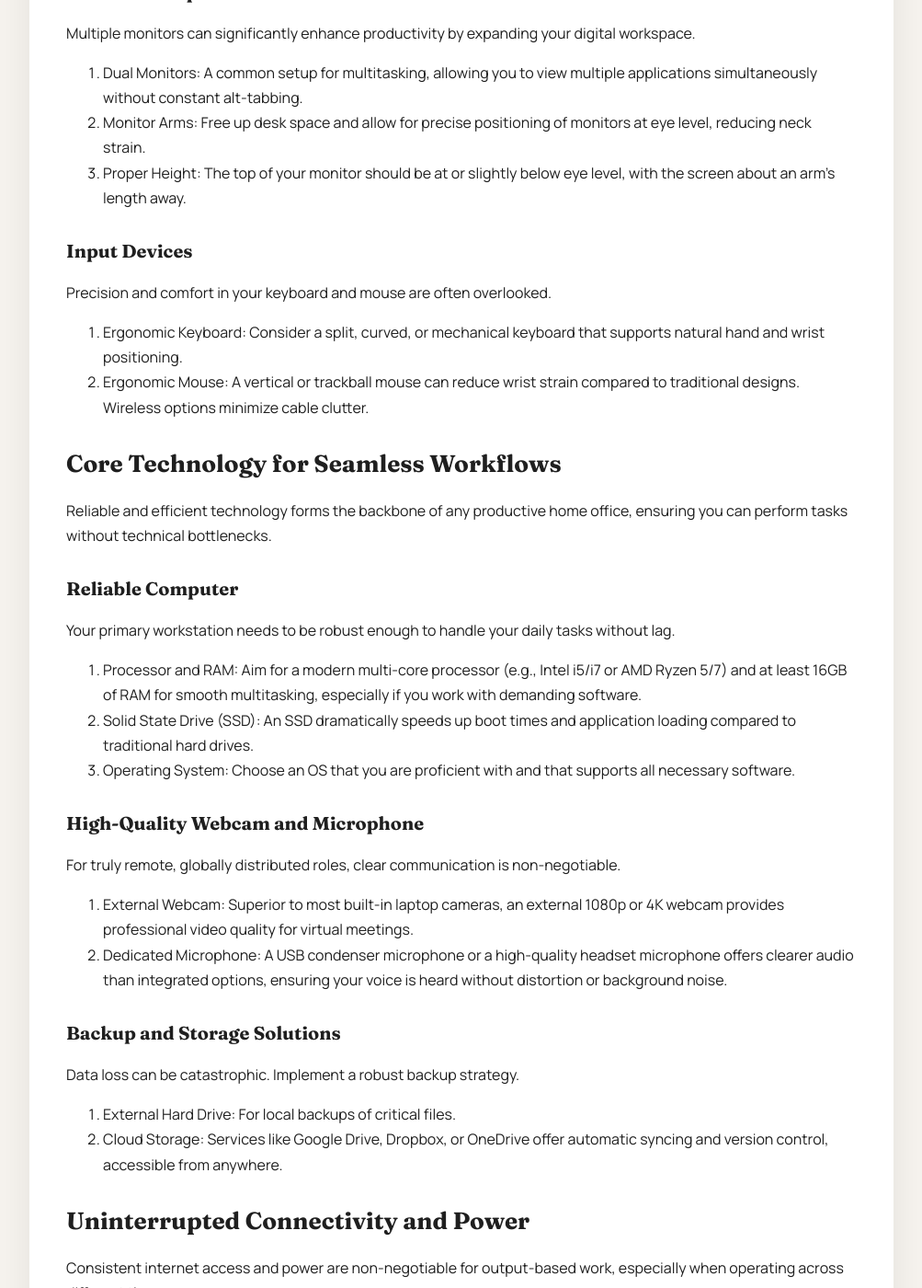
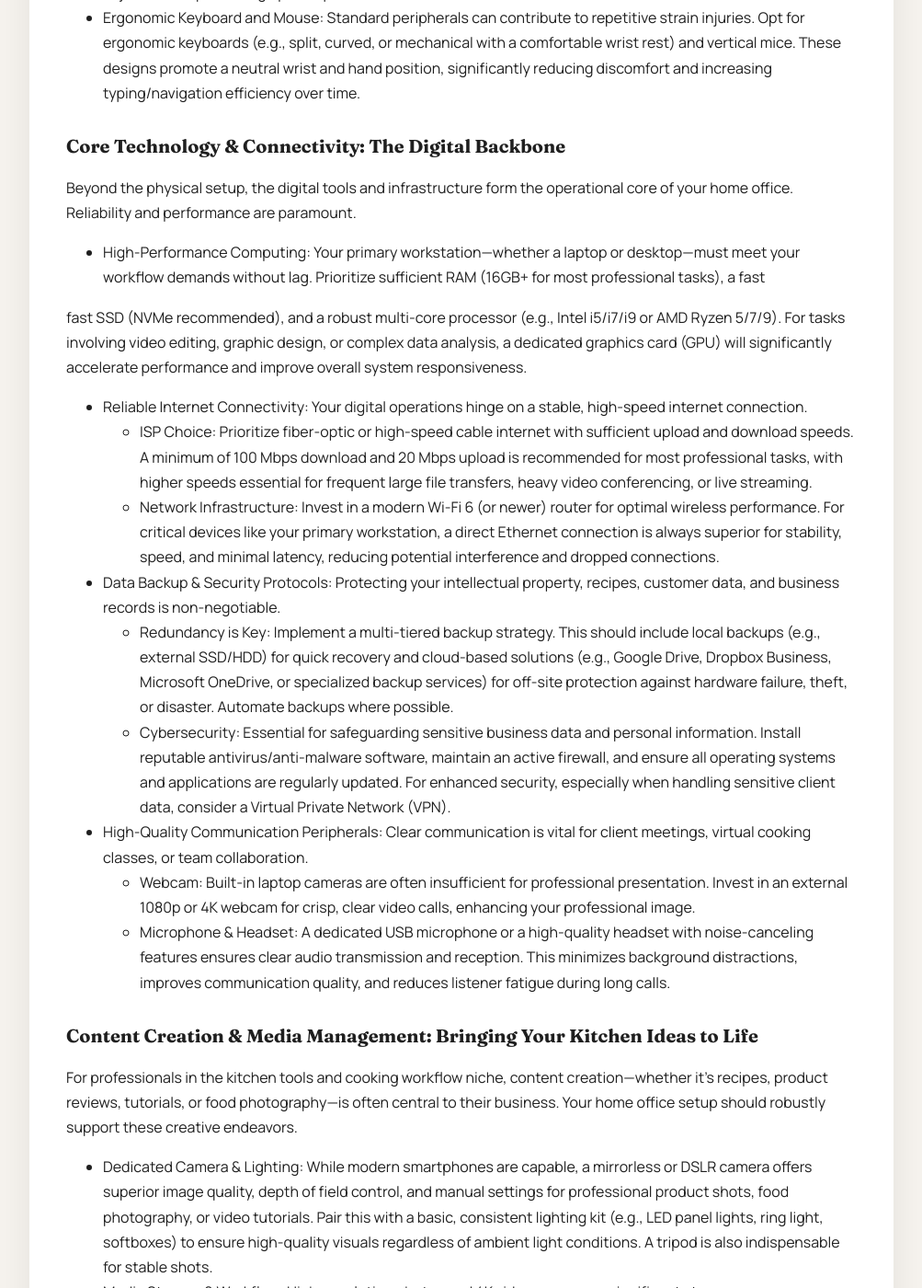
Before and after one commit to ironaclaw/ironaclaw.github.io, a Jekyll site: the page built from _posts/2026-02-22-home-office-productivity-essentials.md, in a window 1280 px wide and 1400 px high, scrolled down 1121 px. Shown: the whole window at 92% size, without its empty margins (138-1141 px from the left). Built offline with Jekyll 4.4.1, drawn with Linux system fonts in a browser that asks for light colours; some of the changed text lies outside the part shown.

Commit message:
Add 2026-02-22-home-office-productivity-essentials.md

```diff
--- a/_posts/2026-02-22-home-office-productivity-essentials.md
+++ b/_posts/2026-02-22-home-office-productivity-essentials.md
@@ -9,181 +9,50 @@ keywords: []
 model_used: gemini-2.5-flash
 ---
 
-# Home Office Productivity Essentials for Freelancers
+# Maximizing Efficiency: Essential Tools for a Productive Home Office
 
-For freelancers and small business owners, a home office isn't just a convenience; it's the operational core of your enterprise. Optimizing this space for peak productivity is not merely about comfort, but about ensuring consistent output, maintaining focus, and sustaining a professional presence. A truly effective remote setup enables you to meet output-based expectations, manage projects across various time zones, and ultimately, maximize your earning potential and work-life balance. This guide outlines the essential components for building a home office that fosters efficiency and long-term success.
+The shift to remote work has transformed professional landscapes, making a well-equipped home office not just a convenience but a necessity for sustained productivity. For US-based consumers and small business owners, optimizing this space is crucial for maintaining focus, efficiency, and well-being. This guide outlines the fundamental tools and strategies required to build a home office environment that fosters peak performance, moving beyond basic setups to truly enhance
 
-## The Foundation: Ergonomics and Comfort
+...your capacity for sustained productivity and professional well-being. This guide delves into specific tools and strategies that elevate a home office from functional to truly high-performing.
 
-Your physical comfort directly impacts your ability to sustain focus and avoid fatigue. Investing in ergonomic essentials is a proactive step against strain and a direct investment in your long-term productivity.
+### Ergonomic Foundations: Investing in Your Physical Well-being
 
-### Ergonomic Chair
+A productive home office begins with a foundation of physical comfort and health. Prolonged periods of sitting or repetitive motions without proper support lead to fatigue, pain, and reduced focus.
 
-A high-quality ergonomic chair is paramount. Look for models with adjustable lumbar support, armrests, seat height, and tilt functions. Proper adjustment ensures your feet are flat on the floor, knees at a 90-degree angle, and lower back supported, preventing discomfort and promoting better posture during long work sessions.
+*   The Ergonomic Chair: This is not a luxury but a necessity. Look for chairs with adjustable lumbar support, seat depth, armrest height, and tilt mechanisms. These features allow for personalized adjustments, maintaining proper spinal alignment and reducing strain on the back, neck, and shoulders. Prioritize models with breathable materials for comfort during long sessions.
+*   Adjustable Standing Desk: Integrating movement throughout the workday is crucial. An electric sit-stand desk enables seamless transitions between sitting and standing, improving circulation, reducing sedentary behavior, and often boosting alertness. Ensure the desk is stable at all heights and can accommodate your equipment load.
+*   Monitor Setup: Position your primary monitor at arm's length, with the top of the screen at or slightly below eye level. For dual monitors, ensure they are seamlessly aligned to minimize neck rotation. VESA-compatible monitor arms are highly recommended; they free up desk space and allow for precise height, tilt, and swivel adjustments, promoting optimal posture.
+*   Ergonomic Keyboard and Mouse: Standard peripherals can contribute to repetitive strain injuries. Opt for ergonomic keyboards (e.g., split, curved, or mechanical with a comfortable wrist rest) and vertical mice. These designs promote a neutral wrist and hand position, significantly reducing discomfort and increasing typing/navigation efficiency over time.
 
-### Adjustable Desk
+### Core Technology & Connectivity: The Digital Backbone
 
-An adjustable standing desk allows you to alternate between sitting and standing throughout the day. This reduces sedentary time, improves circulation, and can alleviate back pain. Even if you primarily sit, a desk at the correct height for your body is crucial for wrist and arm comfort.
+Beyond the physical setup, the digital tools and infrastructure form the operational core of your home office. Reliability and performance are paramount.
 
-### Monitor Setup
+*   High-Performance Computing: Your primary workstation—whether a laptop or desktop—must meet your workflow demands without lag. Prioritize sufficient RAM (16GB+ for most professional tasks), a fast
 
-Multiple monitors can significantly enhance productivity by expanding your digital workspace.
-1.  Dual Monitors: A common setup for multitasking, allowing you to view multiple applications simultaneously without constant alt-tabbing.
-2.  Monitor Arms: Free up desk space and allow for precise positioning of monitors at eye level, reducing neck strain.
-3.  Proper Height: The top of your monitor should be at or slightly below eye level, with the screen about an arm's length away.
+fast SSD (NVMe recommended), and a robust multi-core processor (e.g., Intel i5/i7/i9 or AMD Ryzen 5/7/9). For tasks involving video editing, graphic design, or complex data analysis, a dedicated graphics card (GPU) will significantly accelerate performance and improve overall system responsiveness.
 
-### Input Devices
+*   Reliable Internet Connectivity: Your digital operations hinge on a stable, high-speed internet connection.
+    *   ISP Choice: Prioritize fiber-optic or high-speed cable internet with sufficient upload and download speeds. A minimum of 100 Mbps download and 20 Mbps upload is recommended for most professional tasks, with higher speeds essential for frequent large file transfers, heavy video conferencing, or live streaming.
+    *   Network Infrastructure: Invest in a modern Wi-Fi 6 (or newer) router for optimal wireless performance. For critical devices like your primary workstation, a direct Ethernet connection is always superior for stability, speed, and minimal latency, reducing potential interference and dropped connections.
+*   Data Backup & Security Protocols: Protecting your intellectual property, recipes, customer data, and business records is non-negotiable.
+    *   Redundancy is Key: Implement a multi-tiered backup strategy. This should include local backups (e.g., external SSD/HDD) for quick recovery and cloud-based solutions (e.g., Google Drive, Dropbox Business, Microsoft OneDrive, or specialized backup services) for off-site protection against hardware failure, theft, or disaster. Automate backups where possible.
+    *   Cybersecurity: Essential for safeguarding sensitive business data and personal information. Install reputable antivirus/anti-malware software, maintain an active firewall, and ensure all operating systems and applications are regularly updated. For enhanced security, especially when handling sensitive client data, consider a Virtual Private Network (VPN).
+*   High-Quality Communication Peripherals: Clear communication is vital for client meetings, virtual cooking classes, or team collaboration.
+    *   Webcam: Built-in laptop cameras are often insufficient for professional presentation. Invest in an external 1080p or 4K webcam for crisp, clear video calls, enhancing your professional image.
+    *   Microphone & Headset: A dedicated USB microphone or a high-quality headset with noise-canceling features ensures clear audio transmission and reception. This minimizes background distractions, improves communication quality, and reduces listener fatigue during long calls.
 
-Precision and comfort in your keyboard and mouse are often overlooked.
-1.  Ergonomic Keyboard: Consider a split, curved, or mechanical keyboard that supports natural hand and wrist positioning.
-2.  Ergonomic Mouse: A vertical or trackball mouse can reduce wrist strain compared to traditional designs. Wireless options minimize cable clutter.
+### Content Creation & Media Management: Bringing Your Kitchen Ideas to Life
 
-## Core Technology for Seamless Workflows
+For professionals in the kitchen tools and cooking workflow niche, content creation—whether it's recipes, product reviews, tutorials, or food photography—is often central to their business. Your home office setup should robustly support these creative endeavors.
 
-Reliable and efficient technology forms the backbone of any productive home office, ensuring you can perform tasks without technical bottlenecks.
-
-### Reliable Computer
-
-Your primary workstation needs to be robust enough to handle your daily tasks without lag.
-1.  Processor and RAM: Aim for a modern multi-core processor (e.g., Intel i5/i7 or AMD Ryzen 5/7) and at least 16GB of RAM for smooth multitasking, especially if you work with demanding software.
-2.  Solid State Drive (SSD): An SSD dramatically speeds up boot times and application loading compared to traditional hard drives.
-3.  Operating System: Choose an OS that you are proficient with and that supports all necessary software.
-
-### High-Quality Webcam and Microphone
-
-For truly remote, globally distributed roles, clear communication is non-negotiable.
-1.  External Webcam: Superior to most built-in laptop cameras, an external 1080p or 4K webcam provides professional video quality for virtual meetings.
-2.  Dedicated Microphone: A USB condenser microphone or a high-quality headset microphone offers clearer audio than integrated options, ensuring your voice is heard without distortion or background noise.
-
-### Backup and Storage Solutions
-
-Data loss can be catastrophic. Implement a robust backup strategy.
-1.  External Hard Drive: For local backups of critical files.
-2.  Cloud Storage: Services like Google Drive, Dropbox, or OneDrive offer automatic syncing and version control, accessible from anywhere.
-
-## Uninterrupted Connectivity and Power
-
-Consistent internet access and power are non-negotiable for output-based work, especially when operating across different time zones.
-
-### Robust Internet Connection
-
-Your internet service is your lifeline.
-1.  High-Speed Plan: Invest in the fastest and most reliable internet plan available in your area. Fiber optic is ideal.
-2.  Backup Internet: Consider a secondary internet source, such as a mobile hotspot or a separate DSL/cable line, for critical tasks during outages.
-
-### Power Backup (UPS)
-
-An Uninterruptible Power Supply (UPS) provides battery backup during power fluctuations or outages. This allows you to save your work and safely shut down equipment, preventing data loss and hardware damage.
-
-### Network Reliability
-
-A stable internal network ensures consistent connectivity.
-1.  Ethernet Connection: Whenever possible, connect your primary workstation directly to your router via an Ethernet cable for the most stable and fastest connection.
-2.  Modern Router: Upgrade to a Wi-Fi 6 or newer router for improved speed and coverage if relying on wireless.
-
-## Essential Software and Digital Tools
-
-Beyond hardware, the right software stack streamlines workflows and enhances collaboration.
-
-### Communication Platforms
-
-Effective communication is key to remote collaboration.
-1.  Team Chat: Slack, Microsoft Teams, or similar platforms for instant messaging and group discussions.
-2.  Video Conferencing: Zoom, Google Meet, or Webex for virtual meetings and client calls.
-
-### Project Management and Task Tracking
-
-Keep projects on track and tasks organized.
-1.  Project Management Software: Tools like Asana, Trello, or Monday.com help manage tasks, deadlines, and team collaboration.
-2.  Note-Taking Apps: Evernote or Notion for capturing ideas, organizing research, and creating documentation.
-
-### Cloud Storage and Collaboration
-
-Facilitate seamless sharing and co-editing of documents.
-1.  Document Suites Opt for cloud-based platforms like Google Workspace or Microsoft 365 to ensure real-time synchronization, version control, and accessibility from any device. This centralizes your work, making it easy to manage projects and collaborate efficiently with clients or team members.
-
-1.  Document Suites: Google Workspace (Docs, Sheets, Slides) and Microsoft 365 (Word, Excel, PowerPoint) offer robust, cloud-based applications for creating, editing, and sharing documents, spreadsheets, and presentations. Their real-time collaboration features are essential for team projects.
-2.  General Cloud Storage: Beyond document suites, dedicated cloud storage services like Dropbox, Google Drive, or OneDrive provide secure repositories for all types of files, ensuring accessibility and version control.
-
-## Security and Data Protection
-
-Protecting your data and client information is paramount. A comprehensive security strategy safeguards your operations and reputation.
-
-### Virtual Private Network (VPN)
-
-A VPN encrypts your internet connection, protecting your data, especially when using public Wi-Fi networks. This is crucial for maintaining confidentiality and preventing unauthorized access to sensitive information.
-
-### Password Management
-
-Use a reputable password manager (e.g., LastPass, 1Password, Bitwarden) to generate and store strong, unique passwords for all your accounts. This mitigates the risk of data breaches from weak or reused passwords.
-
-### Backup Solutions
-
-Regularly back up all critical files.
-1.  Cloud Backups: Services like Backblaze or Carbonite provide automated, continuous cloud backups.
-2.  Local Backups: Maintain an external hard drive for periodic local backups, offering an additional layer of protection.
-
-### Antivirus and Malware Protection
-
-Install and maintain up-to-date antivirus and anti-malware software on all your devices. Regularly scan your systems to detect and remove threats, preventing data corruption or theft.
-
-## Financial Management and Invoicing
-
-Efficient financial management is critical for a sustainable freelance business.
-
-### Accounting Software
-
-Dedicated accounting software simplifies income and expense tracking, tax preparation, and financial reporting.
-1.  Freelancer-Specific: Tools like QuickBooks Self-Employed or FreshBooks are tailored for freelancers, offering invoicing, expense tracking, and tax categorization.
-2.  Broader Solutions: Wave Accounting offers free accounting, invoicing, and receipt tracking for small businesses.
-
-### Invoicing Tools
-
-Streamline the billing process with professional invoicing software.
-1.  Integrated Options: Many accounting platforms include invoicing features.
-2.  Stand-alone: Tools like Harvest or Zoho Invoice provide customizable templates, automated reminders, and payment tracking.
-
-### Payment Gateways
-
-Offer diverse and secure payment options to clients. Integrate reputable payment gateways like Stripe, PayPal, or Square directly into your invoices or website for seamless transactions.
-
-## Time Management and Productivity Tools
-
-Optimizing your time is directly linked to your output and profitability.
-
-### Time Tracking Software
-
-Accurately track billable hours and project time. Tools like Toggl Track, Clockify, or Harvest provide detailed reports, helping you manage project budgets and client billing.
-
-### Focus and Productivity Apps
-
-Minimize distractions and enhance concentration.
-1.  Website Blockers: Apps like Freedom or Cold Turkey block distracting websites and applications during work periods.
-2.  Pomodoro Timers: Utilize apps or browser extensions based on the Pomodoro Technique to structure work intervals and breaks.
-
-### Calendar Management
-
-Effectively schedule meetings, deadlines, and personal appointments. Google Calendar, Outlook Calendar, or Apple Calendar offer robust features for scheduling, reminders, and sharing availability.
-
-## Professional Development and Learning
-
-Continuous learning is essential to remain competitive and expand your service offerings.
-
-### Online Learning Platforms
-
-Invest in courses and certifications to enhance your skills. Platforms like Coursera, Udemy, LinkedIn Learning, or specific industry academies offer a wide range of relevant programs.
-
-### Industry News and Blogs
-
-Stay informed about trends, best practices, and technological advancements in your niche. Subscribe to industry newsletters, follow authoritative blogs, and participate in professional forums.
-
-### Networking Tools
-
-Leverage platforms like LinkedIn to connect with peers, potential clients, and mentors. Active participation can lead to collaboration opportunities and insights into market demands.
+*   Dedicated Camera & Lighting: While modern smartphones are capable, a mirrorless or DSLR camera offers superior image quality, depth of field control, and manual settings for professional product shots, food photography, or video tutorials. Pair this with a basic, consistent lighting kit (e.g., LED panel lights, ring light, softboxes) to ensure high-quality visuals regardless of ambient light conditions. A tripod is also indispensable for stable shots.
+*   Media Storage & Workflow: High-resolution photos and 4K videos consume significant storage space. Implement a robust storage solution, such as a Network Attached Storage (NAS) device for collaborative access and built-in redundancy, or high-capacity external SSDs for speed and portability. Establish a clear, consistent file naming convention and folder structure to streamline content organization, retrieval, and archiving.
+*   Editing Software Suite: For professional-grade content, invest in industry-standard software. This typically includes applications like Adobe Creative Cloud (Photoshop, Premiere Pro, Lightroom) for photo and video editing, or alternative suites such as DaVinci Resolve (video) and Affinity Photo (photo). Ensure your computer's specifications, particularly RAM and GPU, meet the demands of these resource-intensive applications for smooth editing workflows.
 
 ## Further Reading
-- [https://www.reddit.com/r/remotework/comments/1rb6dfq/i_tracked_140_remote_jobs_for_8_weeks_only_31/](https://www.reddit.com/r/remotework/comments/1rb6dfq/i_tracked_140_remote_jobs_for_8_weeks_only_31/)
+- [https://www.reddit.com/r/remotework/comments/1rbvabd/hiring_need_software_developer_to_collaborate_our/](https://www.reddit.com/r/remotework/comments/1rbvabd/hiring_need_software_developer_to_collaborate_our/)
 
-## Conclusion
+### Conclusion
 
-A well-structured and equipped freelance workflow is not merely a convenience; it is a strategic asset. By meticulously selecting and integrating the right hardware, software, security measures, and financial tools, freelancers can establish a resilient, efficient, and professional operation. This foundation enables focus on high-value work, ensures client satisfaction, and supports sustainable business growth in a competitive landscape.
+A meticulously designed home office transcends mere convenience; it is a strategic investment in your productivity, well-being, and professional output, particularly within the dynamic kitchen tools and cooking workflow niche. By prioritizing ergonomic comfort, robust core technology, and specialized tools for content creation, you cultivate an environment that fosters creativity, efficiency, and sustained success. Prioritize quality components, plan for scalability, and adapt your space to continuously support your evolving professional journey This dedicated setup ensures seamless transitions between culinary experimentation and digital content production. Ultimately, a well
```
